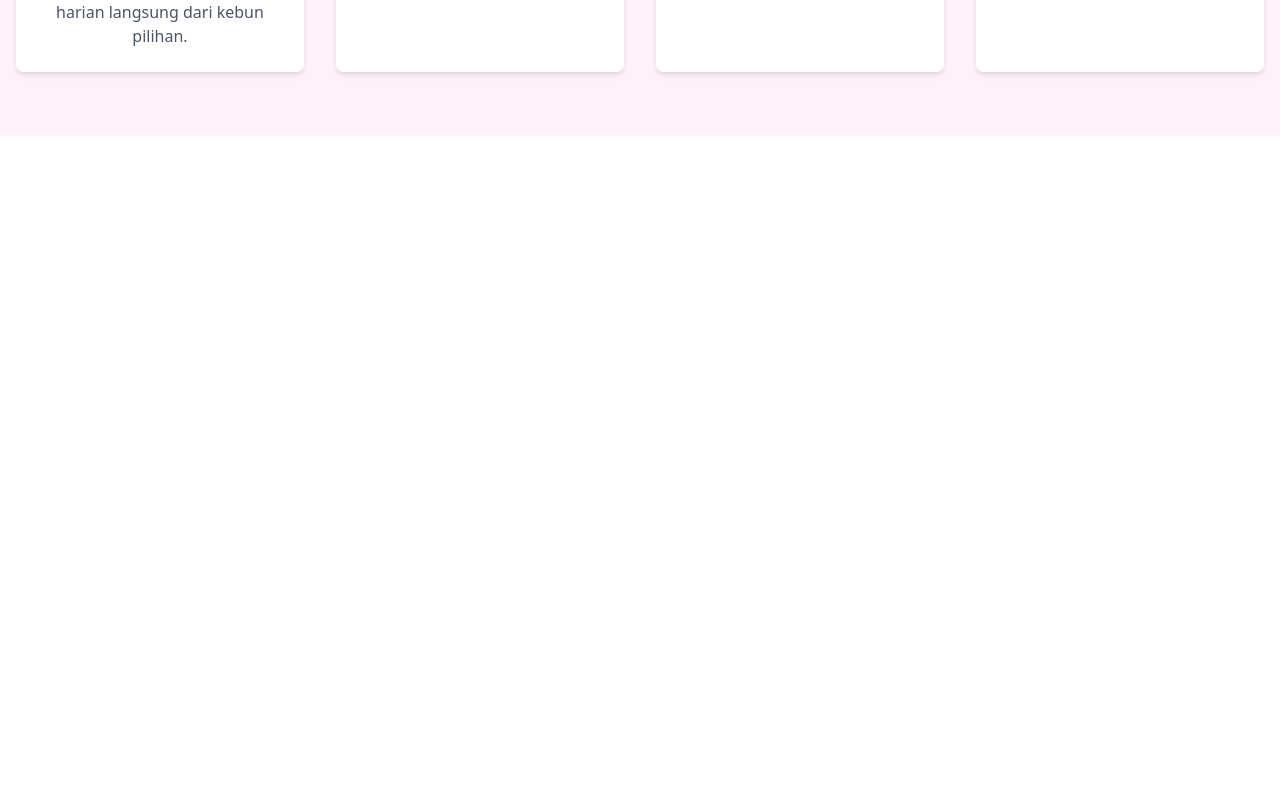
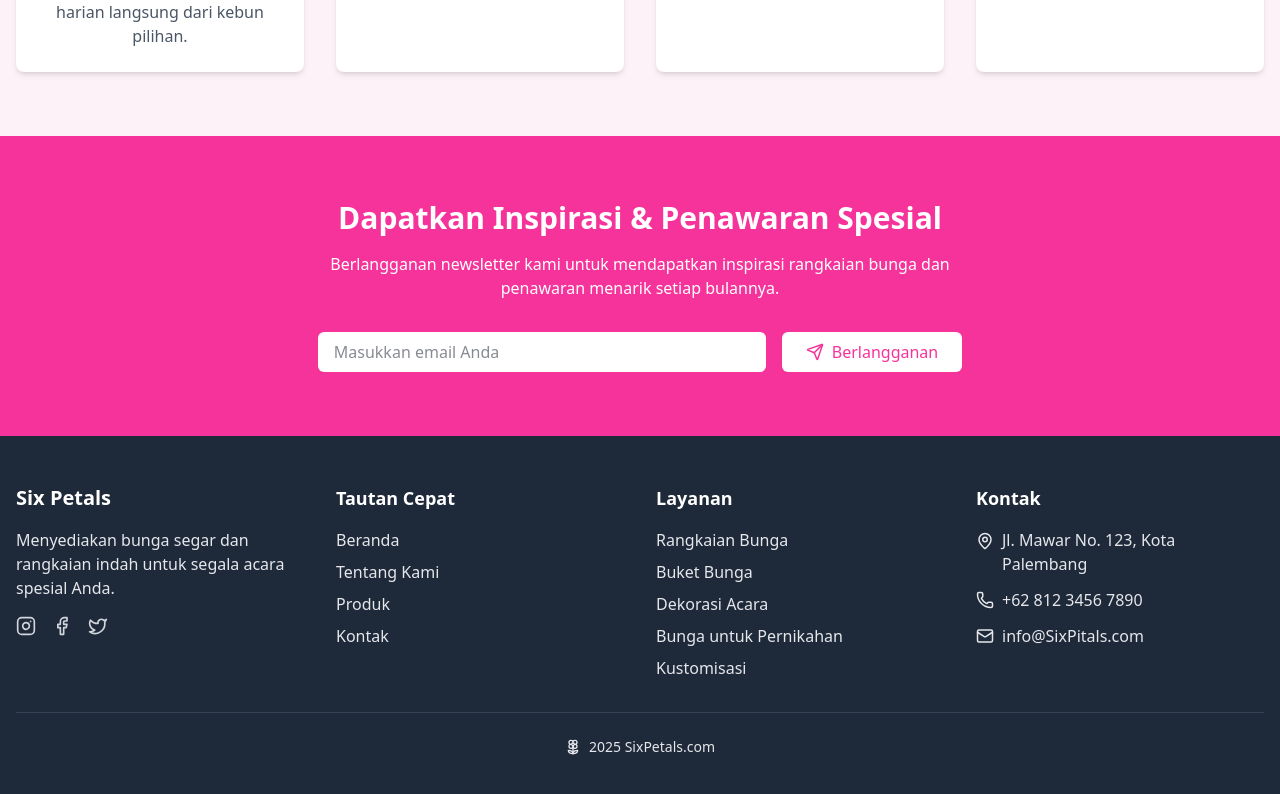
Before and after one commit to Fajar956/Project-Sintak, a React (Vite) app: page / in a window 1280 px wide. Shown: the part 710-1504 px from the top of the page. Before the commit the page ends 846 px from the top, so only its background shows below. Built offline with nearby package versions, Linux system fonts and the light colour scheme.

Commit message:
mnemabahkan berlangganan, footer dan memperbaiki navbar

```diff
--- a/src/App.jsx
+++ b/src/App.jsx
@@ -1,6 +1,8 @@
+import Footer from "./Component/Footer";
 import HeroSection from "./Component/hero-Section";
 import Navbar from "./Component/navbar";
 import StatSection from "./Component/Stat-Section";
+import Berlanggan from "./Component/Berlanggan";
 
 function App() {
   return (
@@ -8,6 +10,9 @@ function App() {
       <Navbar />
       <HeroSection />
       <StatSection />
+      <Berlanggan />
+      <Footer />
+
     </div>
   );
 }
--- /dev/null
+++ b/src/Component/Berlanggan.jsx
@@ -0,0 +1,25 @@
+import React from 'react';
+import { SendIcon } from 'lucide-react';
+const Berlanggan= () => {
+  return <section className="py-16 bg-pink-500 text-white">
+      <div className="container mx-auto px-4">
+        <div className="max-w-2xl mx-auto text-center">
+          <h1 className="text-3xl font-bold mb-4">
+            Dapatkan Inspirasi & Penawaran Spesial
+          </h1>
+          <p className="mb-8">
+            Berlangganan newsletter kami untuk mendapatkan inspirasi rangkaian
+            bunga dan penawaran menarik setiap bulannya.
+          </p>
+          <h1 className="flex flex-col sm:flex-row gap-4 justify-center">
+            <input type="email" placeholder="Masukkan email Anda" className="bg-white px-4 py-2 rounded-md text-gray-900 flex-grow max-w-md focus:outline-none focus:ring-2 focus:ring-white" />
+            <button type="submit" className="bg-white  hover:text-pink-400 text-pink-500 px-6 py-2 rounded-md font-medium inline-flex items-center justify-center gap-2 hover:bg-pink-50 transition-colors">
+              <SendIcon size={18} />
+              Berlangganan
+            </button>
+          </h1>
+        </div>
+      </div>
+    </section>;
+};
+export default Berlanggan;
--- /dev/null
+++ b/src/Component/Footer.jsx
@@ -0,0 +1,136 @@
+import React from "react";
+import {
+  Instagram,
+  Facebook,
+  Twitter,
+  Mail,
+  Phone,
+  MapPin,
+  Flower2,
+} from "lucide-react";
+const Footer = () => {
+  return (
+    <footer className="bg-gray-800 text-gray-200">
+      <div className="container mx-auto px-4 py-12">
+        <div className="grid grid-cols-1 md:grid-cols-4 gap-8">
+          <div>
+            <h3 className="text-xl font-bold text-white mb-4">Six Petals </h3>
+            <p className="mb-4">
+              Menyediakan bunga segar dan rangkaian indah untuk segala acara
+              spesial Anda.
+            </p>
+            <div className="flex space-x-4">
+              <a
+                href="/"
+                className="text-gray-300 hover:text-pink-400 transition-colors"
+              >
+                <Instagram size={20} />
+              </a>
+              <a
+                href="/"
+                className="text-gray-300 hover:text-pink-400 transition-colors"
+              >
+                <Facebook size={20} />
+              </a>
+              <a
+                href="/"
+                className="text-gray-300 hover:text-pink-400 transition-colors"
+              >
+                <Twitter size={20} />
+              </a>
+            </div>
+          </div>
+          <div>
+            <h4 className="text-lg font-semibold text-white mb-4">
+              Tautan Cepat
+            </h4>
+            <ul className="space-y-2">
+              <li>
+                <a href="/" className="hover:text-pink-400 transition-colors">
+                  Beranda
+                </a>
+              </li>
+              <li>
+                <a
+                  href="/about"
+                  className="hover:text-pink-400 transition-colors"
+                >
+                  Tentang Kami
+                </a>
+              </li>
+              <li>
+                <a
+                  href="/product"
+                  className="hover:text-pink-400 transition-colors"
+                >
+                  Produk
+                </a>
+              </li>
+              <li>
+                <a
+                  href="/contact"
+                  className="hover:text-pink-400 transition-colors"
+                >
+                  Kontak
+                </a>
+              </li>
+            </ul>
+          </div>
+          <div>
+            <h4 className="text-lg font-semibold text-white mb-4">Layanan</h4>
+            <ul className="space-y-2">
+              <li>
+                <a href="/" className="hover:text-pink-400 transition-colors">
+                  Rangkaian Bunga
+                </a>
+              </li>
+              <li>
+                <a href="/" className="hover:text-pink-400 transition-colors">
+                  Buket Bunga
+                </a>
+              </li>
+              <li>
+                <a href="/" className="hover:text-pink-400 transition-colors">
+                  Dekorasi Acara
+                </a>
+              </li>
+              <li>
+                <a href="/" className="hover:text-pink-400 transition-colors">
+                  Bunga untuk Pernikahan
+                </a>
+              </li>
+              <li>
+                <a href="/" className="hover:text-pink-400 transition-colors">
+                  Kustomisasi
+                </a>
+              </li>
+            </ul>
+          </div>
+          <div>
+            <h4 className="text-lg font-semibold text-white mb-4">Kontak</h4>
+            <ul className="space-y-3">
+              <li className="flex items-start">
+                <MapPin size={18} className="mr-2 flex-shrink-0 mt-1" />
+                <span>Jl. Mawar No. 123, Kota Palembang</span>
+              </li>
+              <li className="flex items-center">
+                <Phone size={18} className="mr-2 flex-shrink-0" />
+                <span>+62 812 3456 7890</span>
+              </li>
+              <li className="flex items-center">
+                <Mail size={18} className="mr-2 flex-shrink-0" />
+                <span>info@SixPitals.com</span>
+              </li>
+            </ul>
+          </div>
+        </div>
+        <div className="border-t border-gray-700 mt-8 pt-6 text-center text-sm">
+          <p className="flex items-center justify-center gap-2">
+            <Flower2 className="w-4 h-4"/>{new Date().getFullYear()} SixPetals.com
+          </p>
+        </div>
+      </div>
+    </footer>
+  );
+};
+export default Footer;
--- a/src/Component/navbar.jsx
+++ b/src/Component/navbar.jsx
@@ -16,27 +16,27 @@ function Navbar() {
         {/* Desktop nav */}
         <ul className="hidden md:flex gap-6">
           <li>
-            <a href="#" className="hover:text-pink-400">
+            <a href="/" className="hover:text-pink-400">
               Home
             </a>
           </li>
           <li>
-            <a href="#" className="hover:text-pink-400">
+            <a href="/" className="hover:text-pink-400">
               About
             </a>
           </li>
           <li>
-            <a href="#" className="hover:text-pink-400">
+            <a href="/" className="hover:text-pink-400">
               Product
             </a>
           </li>
           <li>
-            <a href="#" className="hover:text-pink-400">
+            <a href="/" className="hover:text-pink-400">
               Review
             </a>
           </li>
           <li>
-            <a href="#" className="hover:text-pink-400">
+            <a href="/" className="hover:text-pink-400">
               Contact
             </a>
           </li>
@@ -44,13 +44,13 @@ function Navbar() {
 
         {/* Icon group */}
         <div className="flex items-center gap-3">
-          <a href="#">
+          <a href="/">
             <Heart />
           </a>
-          <a href="#">
+          <a href="/">
             <ShoppingCart />
           </a>
-          <a href="#">
+          <a href="/">
             <User />
           </a>
 
@@ -69,27 +69,27 @@ function Navbar() {
       {isMenuOpen && (
         <ul className="md:hidden flex flex-col items-center gap-4 py-4 bg-pink-50 border-t border-gray-300">
           <li>
-            <a href="#" className="hover:text-pink-400">
+            <a href="/" className="hover:text-pink-400">
               Home
             </a>
           </li>
           <li>
-            <a href="#" className="hover:text-pink-400">
+            <a href="/" className="hover:text-pink-400">
               About
             </a>
           </li>
           <li>
-            <a href="#" className="hover:text-pink-400">
+            <a href="/" className="hover:text-pink-400">
               Product
             </a>
           </li>
           <li>
-            <a href="#" className="hover:text-pink-400">
+            <a href="/" className="hover:text-pink-400">
               Review
             </a>
           </li>
           <li>
-            <a href="#" className="hover:text-pink-400">
+            <a href="/" className="hover:text-pink-400">
               Contact
             </a>
           </li>
```
